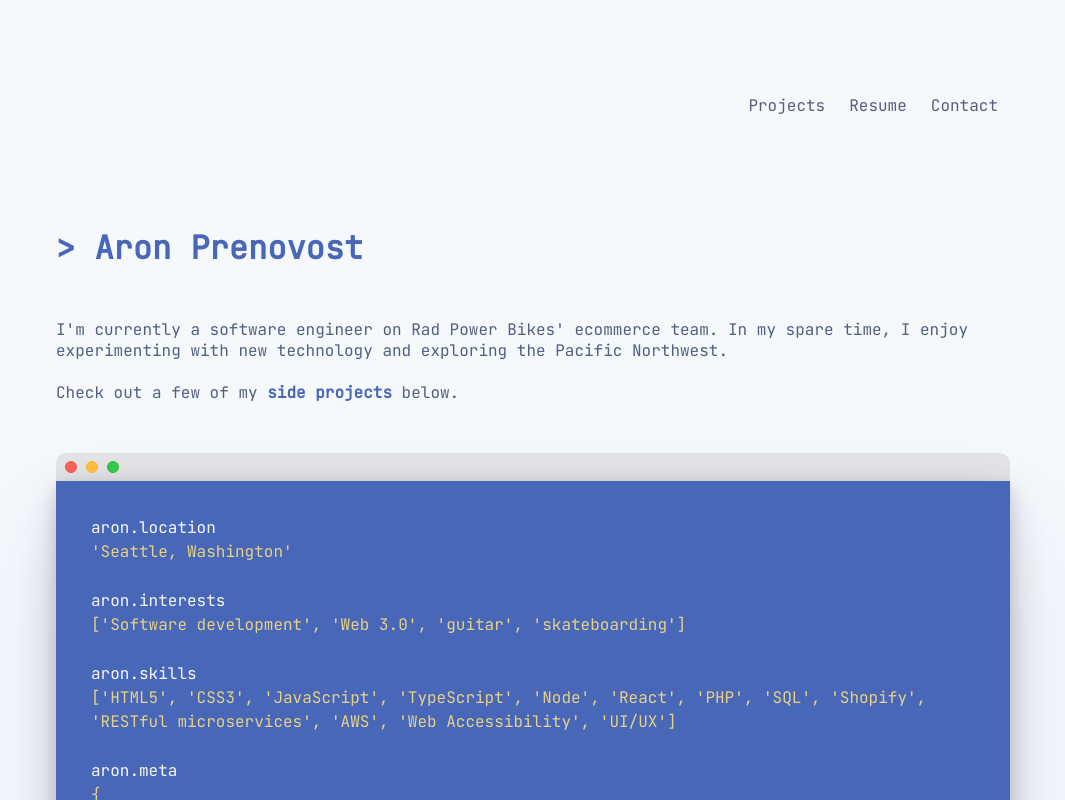
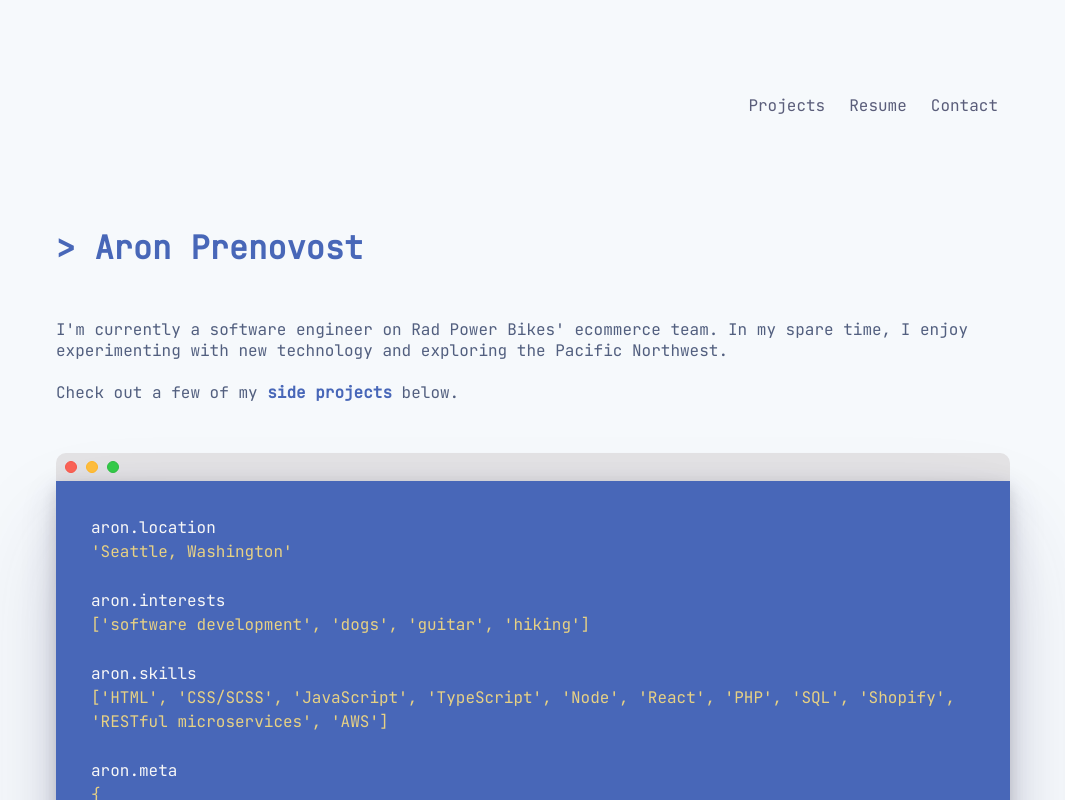
Before and after one commit to AroniasPrenovost/site, a React (Create React App) app: page / in a window 1280 px wide. Shown: the top 800 px of the page, without its empty margins (107-1172 px from the left). Built offline with nearby package versions, Linux system fonts and the light colour scheme; no server answers.

Commit message:
updating description

```diff
--- a/src/Components/Terminal.tsx
+++ b/src/Components/Terminal.tsx
@@ -14,11 +14,11 @@ const Terminal = () => {
         </div>
         <div className='statement'>
           <div className='input-statement'>aron.interests</div>
-          <div className='return-statement'>['Software development', 'Web 3.0', 'guitar', 'skateboarding']</div>
+          <div className='return-statement'>['software development', 'dogs', 'guitar', 'hiking']</div>
         </div>
         <div className='statement'>
           <div className='input-statement'>aron.skills</div>
-          <div className='return-statement'>['HTML5', 'CSS3', 'JavaScript', 'TypeScript', 'Node', 'React', 'PHP', 'SQL', 'Shopify', 'RESTful microservices', 'AWS', 'Web Accessibility', 'UI/UX']</div>
+          <div className='return-statement'>['HTML', 'CSS/SCSS', 'JavaScript', 'TypeScript', 'Node', 'React', 'PHP', 'SQL', 'Shopify', 'RESTful microservices', 'AWS']</div>
         </div>
         <div className='statement'>
           <div className='input-statement'>aron.meta</div>
```
Also changed, not shown: 1 other file (tests, documents, lock files or other folders).
